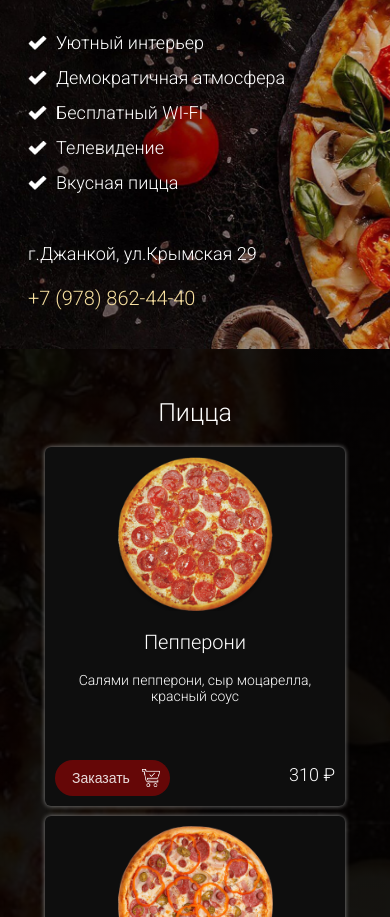
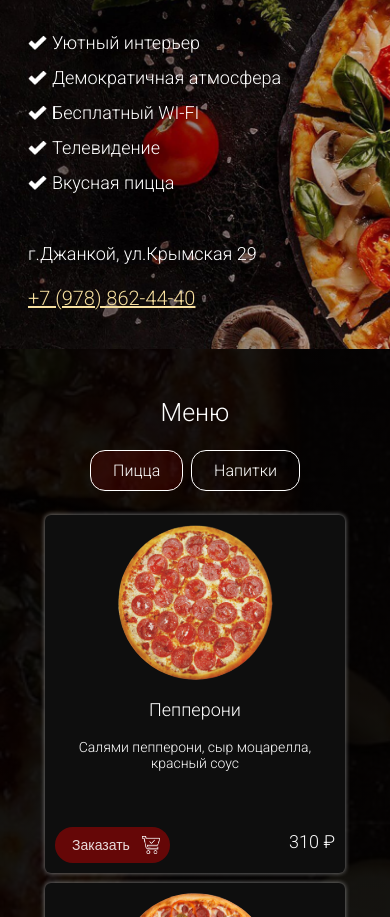
Before and after one commit to LocalHero123/PizzaTet, a plain HTML site: page PizzaTet/index.html in a window 390 px wide. Shown: the part 183-1100 px from the top of the page. Drawn offline with nearby package versions, Linux system fonts and the light colour scheme; files whose address does not match are found by name.

Commit message:
Add files via upload

```diff
--- a/PizzaTet/css/products.css
+++ b/PizzaTet/css/products.css
@@ -1,12 +1,40 @@
 .products{
 	padding: 0 25px;
+	position: relative;
+	text-align: center;
 }
+.products__tabs{
+	opacity: 0;
+	position: absolute;
+	left: 0;
+}
+.products__tabs-label{
+	padding: 10px 22px;
+	border: 1px solid white;
+	cursor: pointer;
+	border-radius: 15px;
+	transition: background-color 0.2s;
+	margin: 0 2px;
+}
+.products__tabs-label:hover{
+	background-color: rgb(34, 34, 34);
+}
+.products section{
+	display: none;
+}
+#tab-1:checked ~ .products__tabs-label-1{background-color: rgba(117, 0, 0, 0.27);}
+#tab-1:checked ~ #pizza{display: block;}
+
+#tab-2:checked ~ .products__tabs-label-2{background-color: rgba(117, 0, 0, 0.27);}
+#tab-2:checked ~ #beverages{display: block;}
+
 .products__items{
-  position: relative;
+  	position: relative;
 	gap: 30px 11px;
 	display: grid;
 	grid-template-columns: 1fr 1fr 1fr 1fr;
 	justify-content: center;
+	margin-top: 35px;
 }
 .products__item{
 	width: 100%;
@@ -24,7 +52,9 @@
 	color: white;
 }
 .product__img{
-  	width: 180px;
+  	width: 170px;
+	height: 170px;
+	border-radius: 50%;
 	max-width: 100%;
 	margin: 0 auto;
 }
@@ -33,7 +63,7 @@
 }
 .product__title{
   margin-top: 20px;
-  font-size: 20px;
+  font-size: 18px;
 }
 .product__descr{
   margin-top: 20px;
@@ -42,7 +72,7 @@
 .product__bottom{
 	display: flex;
 	justify-content: space-between;
-	margin-top: 50px;
+	margin-top: 35px;
 }
 .btn{
 	background: url(../images/icons/basket-order.png) right no-repeat;
@@ -90,5 +120,6 @@
 	}
 	.product__img{
 		width: 155px;
+		height: 155px;
 	}
 }
--- a/PizzaTet/css/top.css
+++ b/PizzaTet/css/top.css
@@ -21,6 +21,7 @@ main{
 .tel{
 	font-size: 20px;
 	color: rgb(247, 224, 160);
+	text-decoration: underline;
 }
 .top__about-us{
 	padding: 35px 0px;
@@ -69,4 +70,9 @@ main{
 	.top__about-us li::after{
 		background-size: 19px;
 	}
+	.top__about-us li{
+		margin-top: 15px;
+		position: relative;
+		padding-left: 24px;
+	}
 }
--- a/PizzaTet/index.html
+++ b/PizzaTet/index.html
@@ -35,8 +35,7 @@
 
                 <nav class="menu">
                     <ul class="menu__list">
-                        <li><a href="#pizza">Пицца</a></li>
-                        <li><a href="#beverages">Напитки</a></li>
+                        <li><a href="#products">Меню</a></li>
                         <li><a href="#about">О нас</a></li>
                         <li><a href="#contacts">Контакты</a></li>
                         <li><a href="#interior">Интерьер</a></li>
@@ -72,10 +71,16 @@
             </div>
         </section>
 
-        <div class="products">
+        <div class="products" id="products">
             <div class="container">
+                <h2 style="margin-bottom: 15px;" class="title">Меню</h2>
+
+                <input class="products__tabs" type="radio" name="tab" id="tab-1" checked>
+                <input class="products__tabs" type="radio" name="tab" id="tab-2">
+                <label class="products__tabs-label products__tabs-label-1" for="tab-1">Пицца</label>
+                <label class="products__tabs-label products__tabs-label-2" for="tab-2">Напитки</label>
+
                 <section id="pizza">
-                    <h2 class="title">Пицца</h2>
                     <div class="products__items">
                         <article class="products__item">
                             <div class="product">
@@ -156,7 +161,6 @@
                 </section>
 
                 <section id="beverages">
-                    <h2 class="title">Напитки</h2>
                     <div class="products__items">
                         <article class="products__item">
                             <div class="product">
```
Also changed, not shown: PizzaTet/thanks.html (+6 -1 lines).
